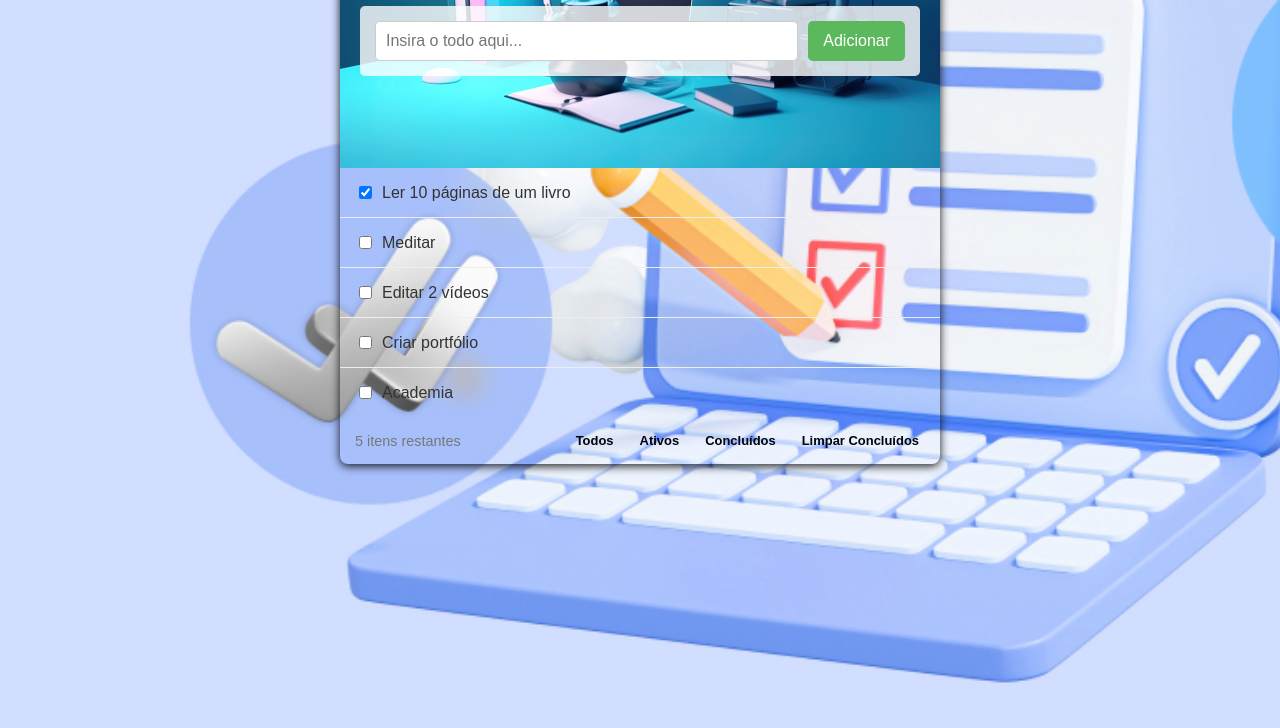
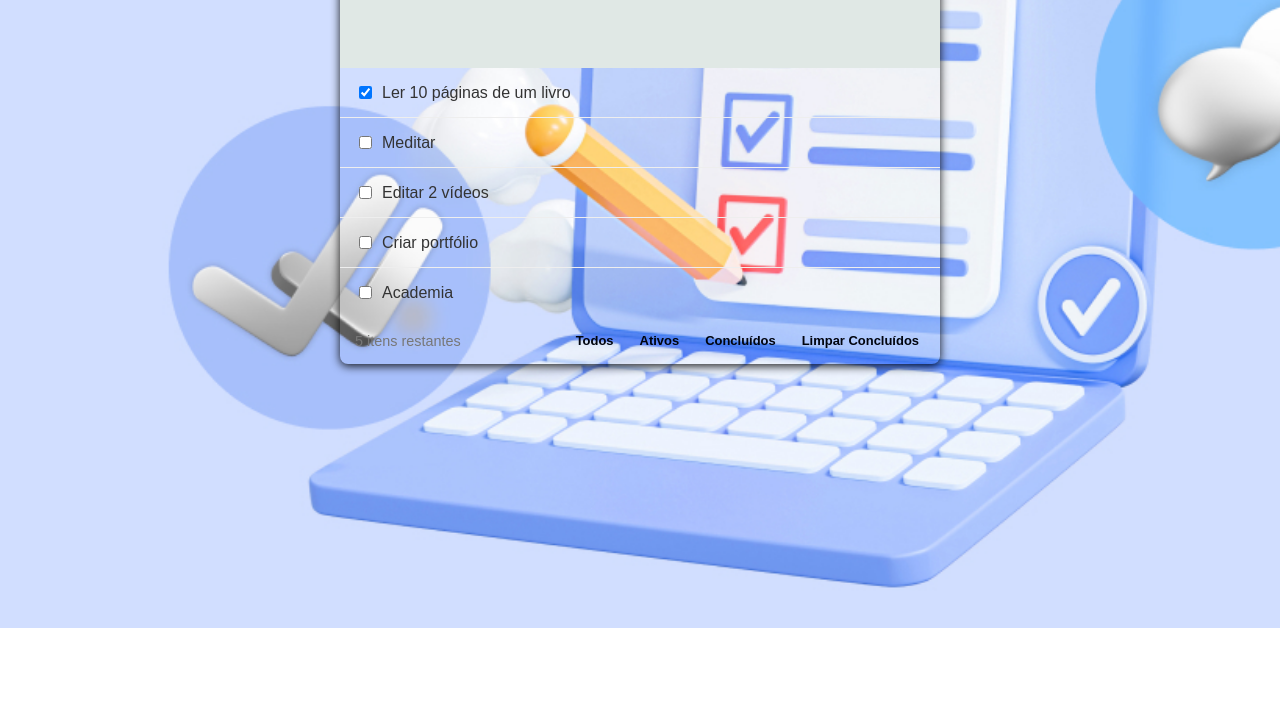
Before and after one commit to PauloHenrique993940/todo-app, a plain HTML site: page index.html in a window 1280 px wide. Shown: the part 172-900 px from the top of the page. After the commit the page ends 800 px from the top, so only its background shows below. Drawn offline with Linux system fonts and the light colour scheme.

Commit message:
Otimizando projeto

```diff
--- a/public/css/styles.css
+++ b/public/css/styles.css
@@ -9,7 +9,6 @@ body {
     justify-content: center;
     align-items: flex-start;
     min-height: 100vh;
-    padding-top: 100px;
 }
 
 .container {
@@ -28,7 +27,6 @@ body {
     text-align: center;
     position: relative;
     height: 200px;
-    background-image: url(/public/images/imagetodotodo.jpg);
     background-size: cover;
     background-position: center bottom;
 }
```
